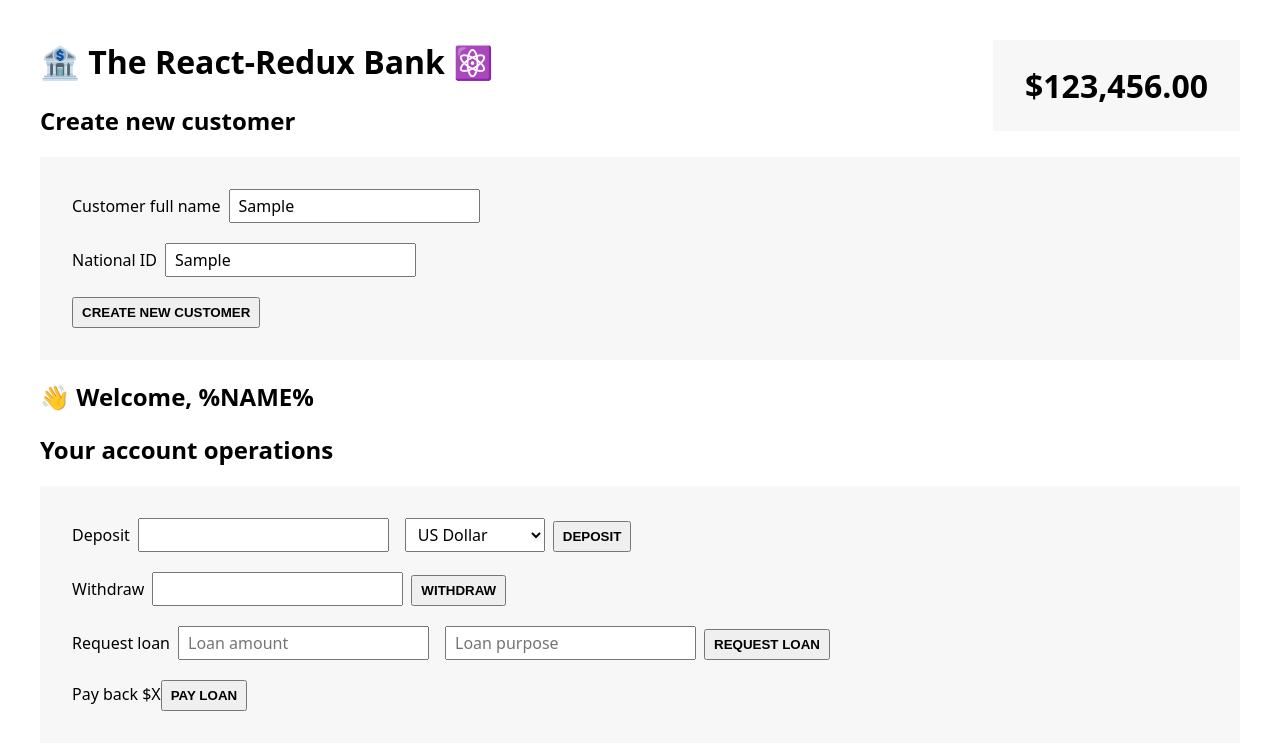
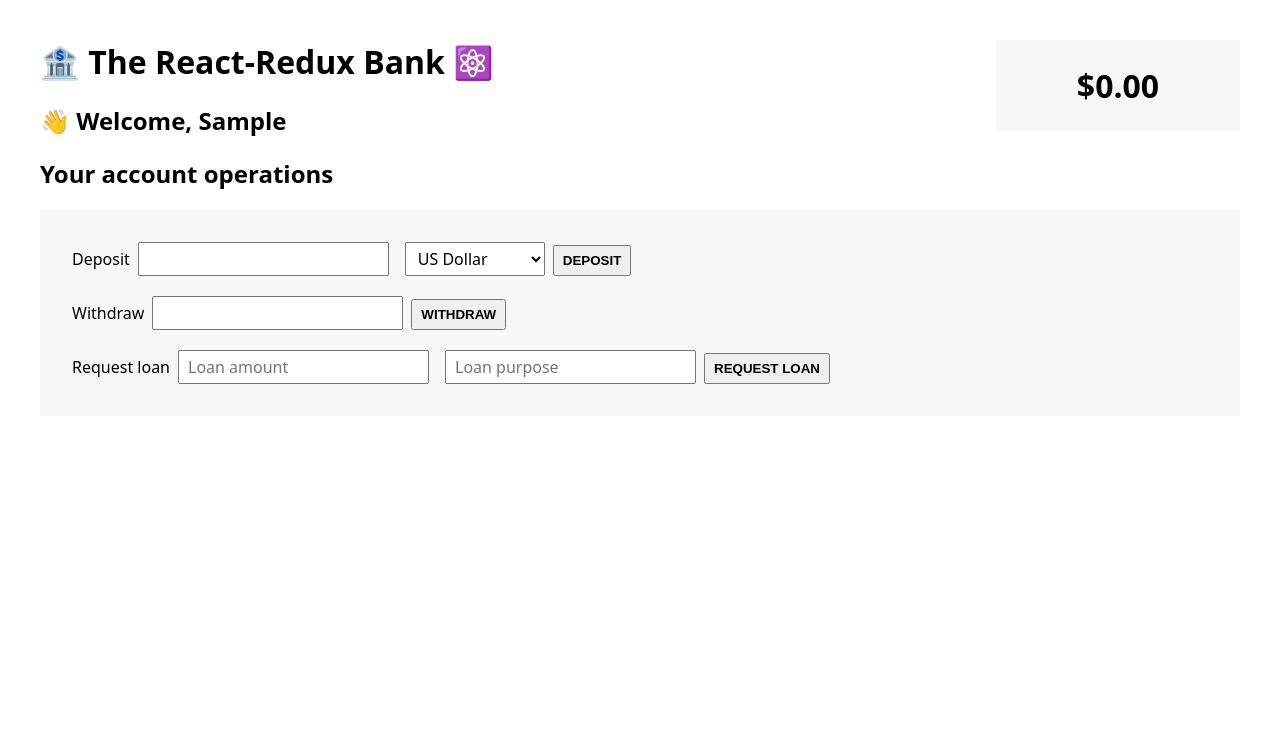
Before and after one commit to nada-khairaldin/React-Redux-Bank, a React (Vite) app: page / in a window 1280 px wide. Both pictures are taken after typing "Sample", "Sample" into the empty fields and a click on the button "CREATE NEW CUSTOMER". Shown: the top 750 px of the page. Built offline with nearby package versions, Linux system fonts and the light colour scheme.

Commit message:
dispatching action for account operations

```diff
--- a/package.json
+++ b/package.json
@@ -12,6 +12,7 @@
   "dependencies": {
     "react": "^19.2.0",
     "react-dom": "^19.2.0",
+    "react-redux": "^9.2.0",
     "redux": "^5.0.1"
   },
   "devDependencies": {
--- a/src/App.jsx
+++ b/src/App.jsx
@@ -2,15 +2,22 @@ import CreateCustomer from "./features/customers/CreateCustomer";
 import Customer from "./features/customers/Customer";
 import AccountOperations from "./features/accounts/AccountOperations";
 import BalanceDisplay from "./features/accounts/BalanceDisplay";
+import { useSelector } from "react-redux";
 
 function App() {
+  const fullName = useSelector((state) => state.customer.fullName);
   return (
     <div>
       <h1>🏦 The React-Redux Bank ⚛️</h1>
-      <CreateCustomer />
-      <Customer />
-      <AccountOperations />
-      <BalanceDisplay />
+      {!fullName ? (
+        <CreateCustomer />
+      ) : (
+        <>
+          <Customer />
+          <AccountOperations />
+          <BalanceDisplay />
+        </>
+      )}
     </div>
   );
 }
--- a/src/features/accounts/AccountOperations.jsx
+++ b/src/features/accounts/AccountOperations.jsx
@@ -1,4 +1,6 @@
 import { useState } from "react";
+import { useDispatch, useSelector } from "react-redux";
+import { deposit, payLoan, withdraw, requestLoan } from "./accountSlice";
 
 function AccountOperations() {
   const [depositAmount, setDepositAmount] = useState("");
@@ -7,13 +9,32 @@ function AccountOperations() {
   const [loanPurpose, setLoanPurpose] = useState("");
   const [currency, setCurrency] = useState("USD");
 
-  function handleDeposit() {}
+  const dispatch = useDispatch();
+  const { loan: currentLoan, loanPurpose: currentLoanPurpose } = useSelector(
+    (store) => store.account
+  );
+  function handleDeposit() {
+    if (!depositAmount) return;
+    dispatch(deposit(depositAmount));
+    setDepositAmount("");
+  }
 
-  function handleWithdrawal() {}
+  function handleWithdrawal() {
+    if (!withdrawalAmount) return;
+    dispatch(withdraw(withdrawalAmount));
+    setWithdrawalAmount("");
+  }
 
-  function handleRequestLoan() {}
+  function handleRequestLoan() {
+    if (!loanAmount || !loanPurpose) return;
+    dispatch(requestLoan(loanAmount, loanPurpose));
+    setLoanAmount("");
+    setLoanPurpose("");
+  }
 
-  function handlePayLoan() {}
+  function handlePayLoan() {
+    dispatch(payLoan());
+  }
 
   return (
     <div>
@@ -65,11 +86,14 @@ function AccountOperations() {
           />
           <button onClick={handleRequestLoan}>Request loan</button>
         </div>
-
-        <div>
-          <span>Pay back $X</span>
-          <button onClick={handlePayLoan}>Pay loan</button>
-        </div>
+        {currentLoan > 0 && (
+          <div>
+            <span>
+              Pay back ${currentLoan}({currentLoanPurpose})
+            </span>
+            <button onClick={handlePayLoan}>Pay loan</button>
+          </div>
+        )}
       </div>
     </div>
   );
--- a/src/features/accounts/BalanceDisplay.jsx
+++ b/src/features/accounts/BalanceDisplay.jsx
@@ -1,12 +1,14 @@
+import { useSelector } from "react-redux";
+
 function formatCurrency(value) {
   return new Intl.NumberFormat("en", {
     style: "currency",
     currency: "USD",
   }).format(value);
 }
-
 function BalanceDisplay() {
-  return <div className="balance">{formatCurrency(123456)}</div>;
+  const balance = useSelector((store) => store.account.balance);
+  return <div className="balance">{formatCurrency(balance)}</div>;
 }
 
 export default BalanceDisplay;
--- a/src/features/customers/CreateCustomer.jsx
+++ b/src/features/customers/CreateCustomer.jsx
@@ -1,10 +1,18 @@
 import { useState } from "react";
+import { createCustomer } from "./customerSlice";
+import { useDispatch } from "react-redux";
 
 function Customer() {
   const [fullName, setFullName] = useState("");
   const [nationalId, setNationalId] = useState("");
 
-  function handleClick() {}
+  const dispatch = useDispatch(); // a redux function to dispatch without using store
+
+  function handleClick() {
+    if (!fullName && !nationalId) return;
+    // 3- we use useDispatch with action function if we need to handle a change in the store
+    dispatch(createCustomer(fullName, nationalId));
+  }
 
   return (
     <div>
--- a/src/features/customers/Customer.jsx
+++ b/src/features/customers/Customer.jsx
@@ -1,5 +1,10 @@
+import { useSelector } from "react-redux";
+
 function Customer() {
-  return <h2>👋 Welcome, %NAME%</h2>;
+  // 2- consume the store by using useSelector
+ // we add any logic that we need when selecting values from store to the callback function in the useReducer
+  const customer = useSelector((store) => store.customer.fullName);
+  return <h2>👋 Welcome, {customer}</h2>;
 }
 
 export default Customer;
--- a/src/main.jsx
+++ b/src/main.jsx
@@ -1,15 +1,16 @@
-import { StrictMode } from 'react'
-import { createRoot } from 'react-dom/client'
-import './index.css'
-import App from './App.jsx'
+import { StrictMode } from "react";
+import { createRoot } from "react-dom/client";
+import "./index.css";
+import App from "./App.jsx";
 
-import store from './store.js'
+import store from "./store.js";
+import { Provider } from "react-redux";
 
-store.dispatch({type : "account/deposit" , payload : 500})
-console.log(store.getState());
-
-createRoot(document.getElementById('root')).render(
+createRoot(document.getElementById("root")).render(
   <StrictMode>
-    <App />
-  </StrictMode>,
-)
+    {/* 1- add provider */}
+    <Provider store={store}>
+      <App />
+    </Provider>
+  </StrictMode>
+);
```
Also changed, not shown: src/store.js (+8 -0 lines), 1 other file (tests, documents, lock files or other folders).
